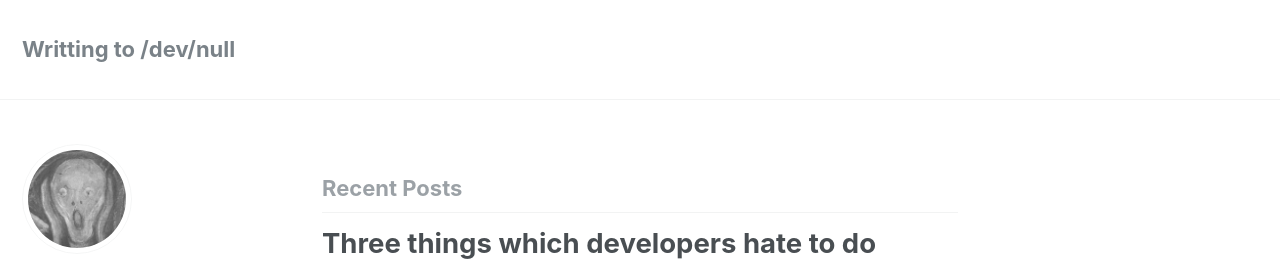
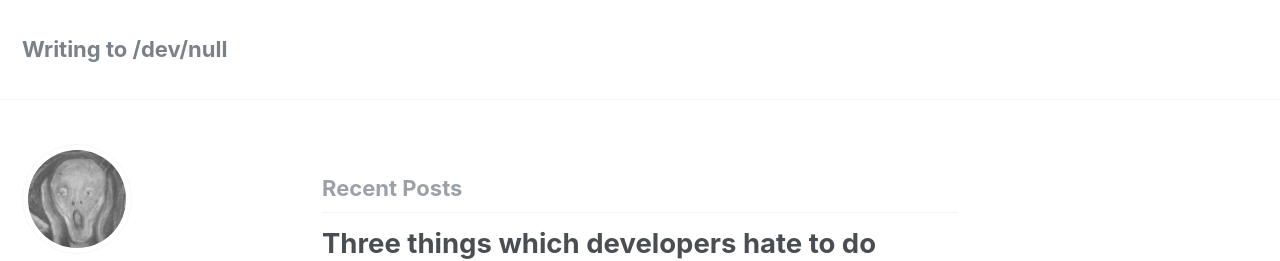
Before and after one commit to dirdival/dev-null, a Jekyll site: the page built from index.html, in a window 1280 px wide and 900 px high. Shown: the top 261 px of the window. Built offline with Jekyll 4.4.1, drawn with Linux system fonts in a browser that asks for light colours; the list of posts is cut into pages by our own code.

Commit message:
Fixed embarrassing typo: use 'writing' instead of 'writting'.

```diff
--- a/_config.yml
+++ b/_config.yml
@@ -7,7 +7,7 @@
 
 # Site Settings
 #locale                   : "en"
-title                    : "Writting to /dev/null"
+title                    : "Writing to /dev/null"
 iitle_separator          : "-"
 name                     : "dirdival"
 description              : "I would really like to know, what IT is and where is it going? Not so young Polish developer writes about his reflections and fears."
```
Also changed, not shown: README.md.
